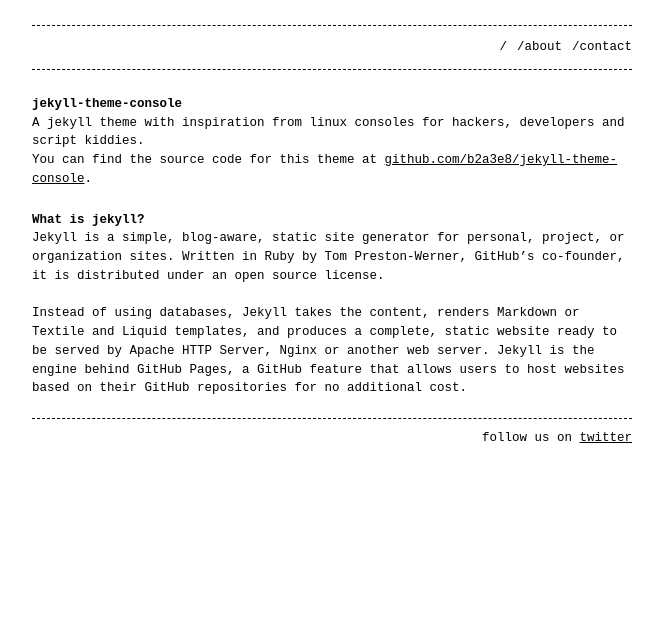
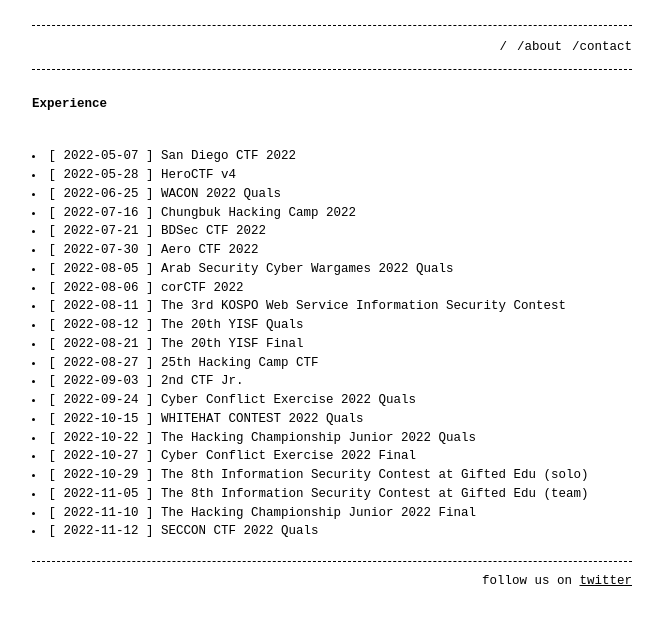
Before and after one commit to hackintoanetwork/hackintoanetwork.github.io, a Jekyll site: the page built from about.md, in a window 1280 px wide. Shown: the top 625 px of the page, without its empty margins (308-971 px from the left). Built offline with Jekyll 4.4.1, drawn with Linux system fonts in a browser that asks for light colours.

Commit message:
Update about.md

```diff
--- a/about.md
+++ b/about.md
@@ -4,12 +4,26 @@ title: /about
 permalink: /about/
 ---
 
-# jekyll-theme-console
-
-A jekyll theme with inspiration from linux consoles for hackers, developers and script kiddies.
-You can find the source code for this theme at [github.com/b2a3e8/jekyll-theme-console](https://github.com/b2a3e8/jekyll-theme-console).
-
-## What is jekyll?
-
-Jekyll is a simple, blog-aware, static site generator for personal, project, or organization sites. Written in Ruby by Tom Preston-Werner, GitHub's co-founder, it is distributed under an open source license.
-<br />Instead of using databases, Jekyll takes the content, renders Markdown or Textile and Liquid templates, and produces a complete, static website ready to be served by Apache HTTP Server, Nginx or another web server. Jekyll is the engine behind GitHub Pages, a GitHub feature that allows users to host websites based on their GitHub repositories for no additional cost.
+# Experience
+ㅤ
+<li>[ 2022-05-07 ] San Diego CTF 2022</li>
+<li>[ 2022-05-28 ] HeroCTF v4</li>
+<li>[ 2022-06-25 ] WACON 2022 Quals</li>
+<li>[ 2022-07-16 ] Chungbuk Hacking Camp 2022</li>
+<li>[ 2022-07-21 ] BDSec CTF 2022</li>
+<li>[ 2022-07-30 ] Aero CTF 2022</li>
+<li>[ 2022-08-05 ] Arab Security Cyber Wargames 2022 Quals</li>
+<li>[ 2022-08-06 ] corCTF 2022</li>
+<li>[ 2022-08-11 ] The 3rd KOSPO Web Service Information Security Contest</li>
+<li>[ 2022-08-12 ] The 20th YISF Quals</li>
+<li>[ 2022-08-21 ] The 20th YISF Final</li>
+<li>[ 2022-08-27 ] 25th Hacking Camp CTF</li>
+<li>[ 2022-09-03 ] 2nd CTF Jr.</li>
+<li>[ 2022-09-24 ] Cyber Conflict Exercise 2022 Quals</li>
+<li>[ 2022-10-15 ] WHITEHAT CONTEST 2022 Quals</li>
+<li>[ 2022-10-22 ] The Hacking Championship Junior 2022 Quals</li>
+<li>[ 2022-10-27 ] Cyber Conflict Exercise 2022 Final</li>
+<li>[ 2022-10-29 ] The 8th Information Security Contest at Gifted Edu (solo)</li>
+<li>[ 2022-11-05 ] The 8th Information Security Contest at Gifted Edu (team)</li>
+<li>[ 2022-11-10 ] The Hacking Championship Junior 2022 Final</li>
+<li>[ 2022-11-12 ] SECCON CTF 2022 Quals</li>
```
